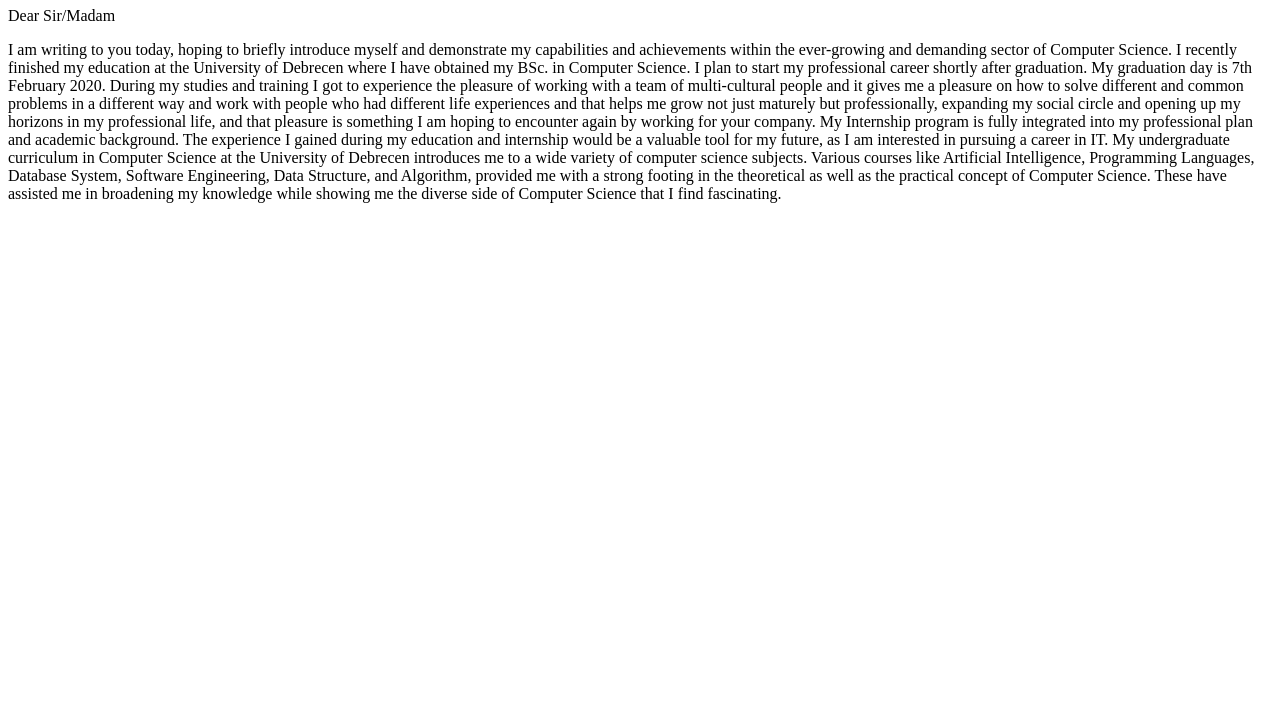
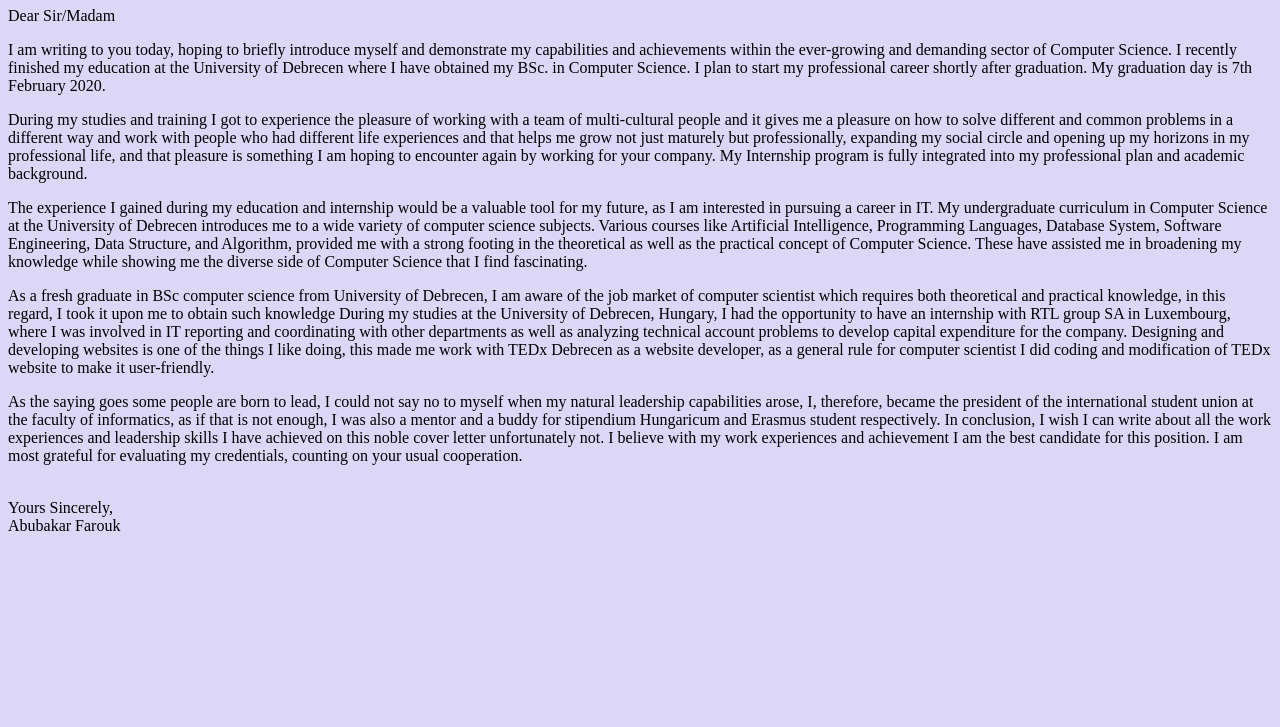
Before and after one commit to faroukalgebra/CV, a plain HTML site: page motivation.html in a window 1280 px wide. Shown: the part 73-800 px from the top of the page. Drawn offline with Linux system fonts and the light colour scheme.

Commit message:
Add files via upload

```diff
--- a/motivation.html
+++ b/motivation.html
@@ -3,17 +3,34 @@
   <head>
     <meta charset="utf-8">
     <title>Motivation Letter</title>
+    <style media="screen">
+      body{
+        background-color: #dcd6f7;
+      }
+
+      }
+    </style>
   </head>
   <body>
     <h1>Motivation Letter</h1>
     <p>Dear Sir/Madam</p>
     <p>
 
-I am writing to you today, hoping to briefly introduce myself and demonstrate my capabilities and achievements within the ever-growing and demanding sector of Computer Science.
+<p>I am writing to you today, hoping to briefly introduce myself and demonstrate my capabilities and achievements within the ever-growing and demanding sector of Computer Science.
 I recently finished my education at the University of Debrecen where I have obtained my BSc. in Computer Science. I plan to start my professional career shortly after graduation. My graduation day is 7th February 2020.
-During my studies and training I got to experience the pleasure of working with a team of multi-cultural people and it gives me a pleasure on how to solve different and common problems in a different way and work with people who had different life experiences and that helps me grow not just maturely but professionally, expanding my social circle and opening up my horizons in my professional life, and that pleasure is something I am hoping to encounter again by working for your company. My Internship program is fully integrated into my professional plan and academic background.
-The experience I gained during my education and internship would be a valuable tool for my future, as I am interested in pursuing a career in IT.
-My undergraduate curriculum in Computer Science at the University of Debrecen introduces me to a wide variety of computer science subjects. Various courses like Artificial Intelligence, Programming Languages, Database System, Software Engineering, Data Structure, and Algorithm, provided me with a strong footing in the theoretical as well as the practical concept of Computer Science. These have assisted me in broadening my knowledge while showing me the diverse side of Computer Science that I find fascinating.
+</p>
+<p>During my studies and training I got to experience the pleasure of working with a team of multi-cultural people and it gives me a pleasure on how to solve different and common problems in a different way and work with people who had different life experiences and that helps me grow not just maturely but professionally, expanding my social circle and opening up my horizons in my professional life, and that pleasure is something I am hoping to encounter again by working for your company. My Internship program is fully integrated into my professional plan and academic background.</p>
+<p>The experience I gained during my education and internship would be a valuable tool for my future, as I am interested in pursuing a career in IT.
+My undergraduate curriculum in Computer Science at the University of Debrecen introduces me to a wide variety of computer science subjects. Various courses like Artificial Intelligence, Programming Languages, Database System, Software Engineering, Data Structure, and Algorithm, provided me with a strong footing in the theoretical as well as the practical concept of Computer Science. These have assisted me in broadening my knowledge while showing me the diverse side of Computer Science that I find fascinating.</p>
+<p>As a fresh graduate in BSc computer science from University of Debrecen, I am aware of the job market of computer scientist which requires both theoretical and practical knowledge, in this regard, I took it upon me to obtain such knowledge
+During my studies at the University of Debrecen, Hungary, I had the opportunity to have an internship with RTL group SA in Luxembourg, where I was involved in IT reporting and coordinating with other departments as well as analyzing technical account problems to develop capital expenditure for the company.
+Designing and developing websites is one of the things I like doing, this made me work with TEDx Debrecen as a website developer, as a general rule for computer scientist I did coding and modification of TEDx website to make it user-friendly.</p>
+<p>As the saying goes some people are born to lead, I could not say no to myself when my natural leadership capabilities arose, I, therefore, became the president of the international student union at the faculty of informatics, as if that is not enough, I was also a mentor and a buddy for stipendium Hungaricum and Erasmus student respectively.
+In conclusion, I wish I can write about all the work experiences and leadership skills I have achieved on this noble cover letter unfortunately not. I believe with my work experiences and achievement I am the best candidate for this position. I am most grateful for evaluating my credentials, counting on your usual cooperation.</p><br>
+
+Yours Sincerely,<br>
+Abubakar Farouk
+
 
 
 </p>
```
